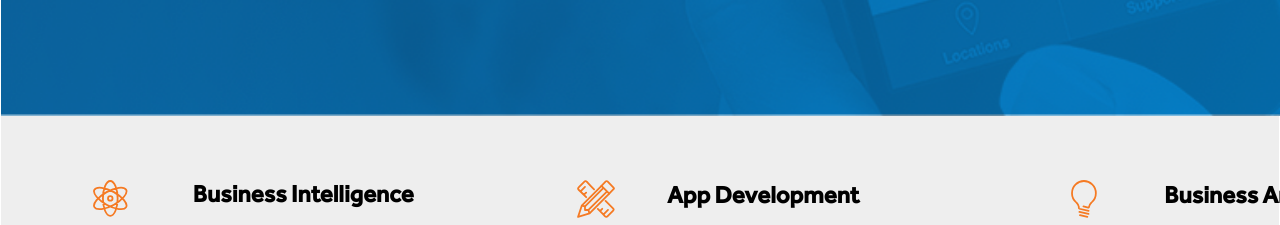
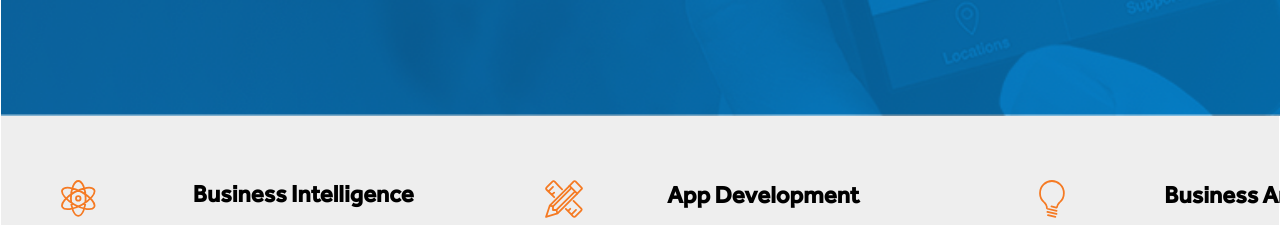
Before and after one commit to Holstein30/Cardinal-Grid, a plain HTML site: page index.html in a window 1280 px wide. Shown: the part 685-910 px from the top of the page. Drawn offline with Linux system fonts and the light colour scheme.

Commit message:
small chrome tweak

```diff
--- a/assets/css/style.css
+++ b/assets/css/style.css
@@ -445,6 +445,13 @@ footer div > img {
     top: 50%;
   }
 
+  @supports (-webkit-appearance: none) {
+    .text-head {
+      position: relative;
+      top: 40%;
+    }
+  }
+
   .text-head h1 {
     max-width: 80%;
     margin: auto;
@@ -484,6 +491,13 @@ footer div > img {
     position: relative;
     top: 3.5rem;
     right: 9rem;
+  }
+
+  @supports (-webkit-appearance: none) {
+    .info-col img {
+      position: relative;
+      right: 11rem;
+    }
   }
 
   /* Clients */
```
